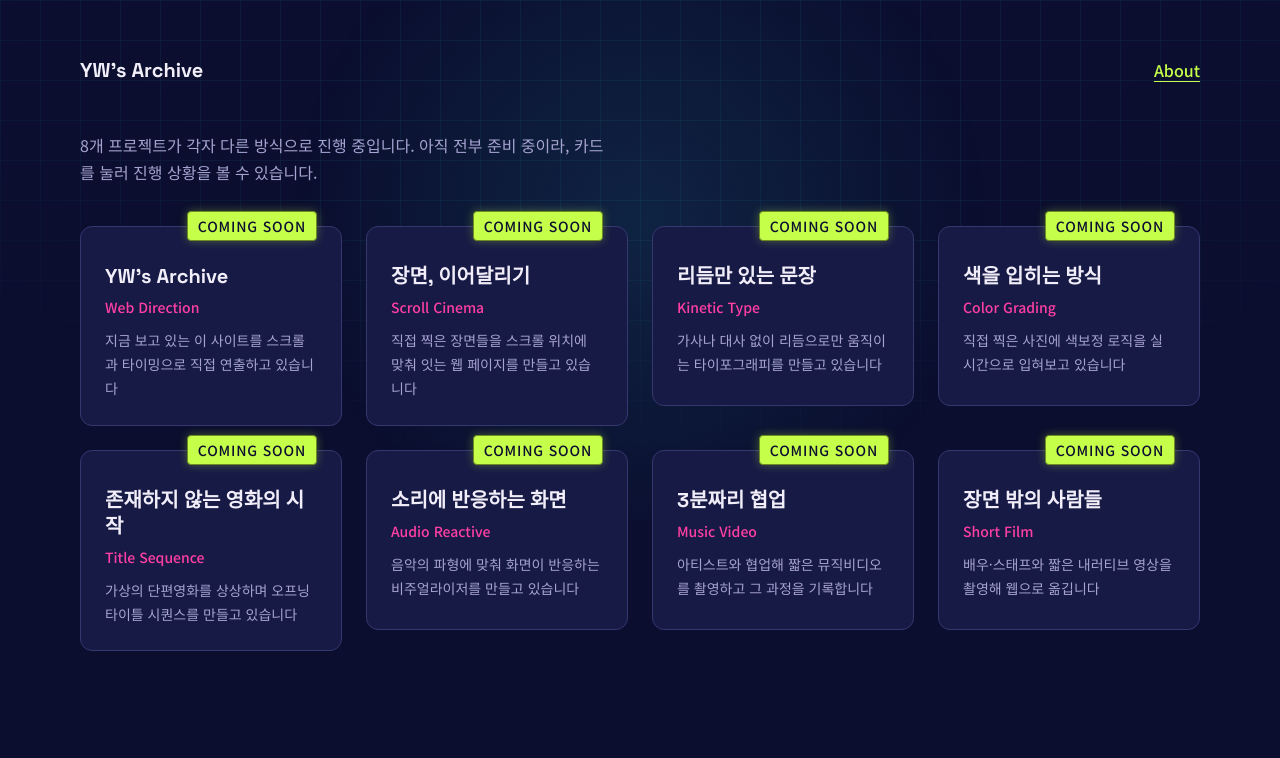
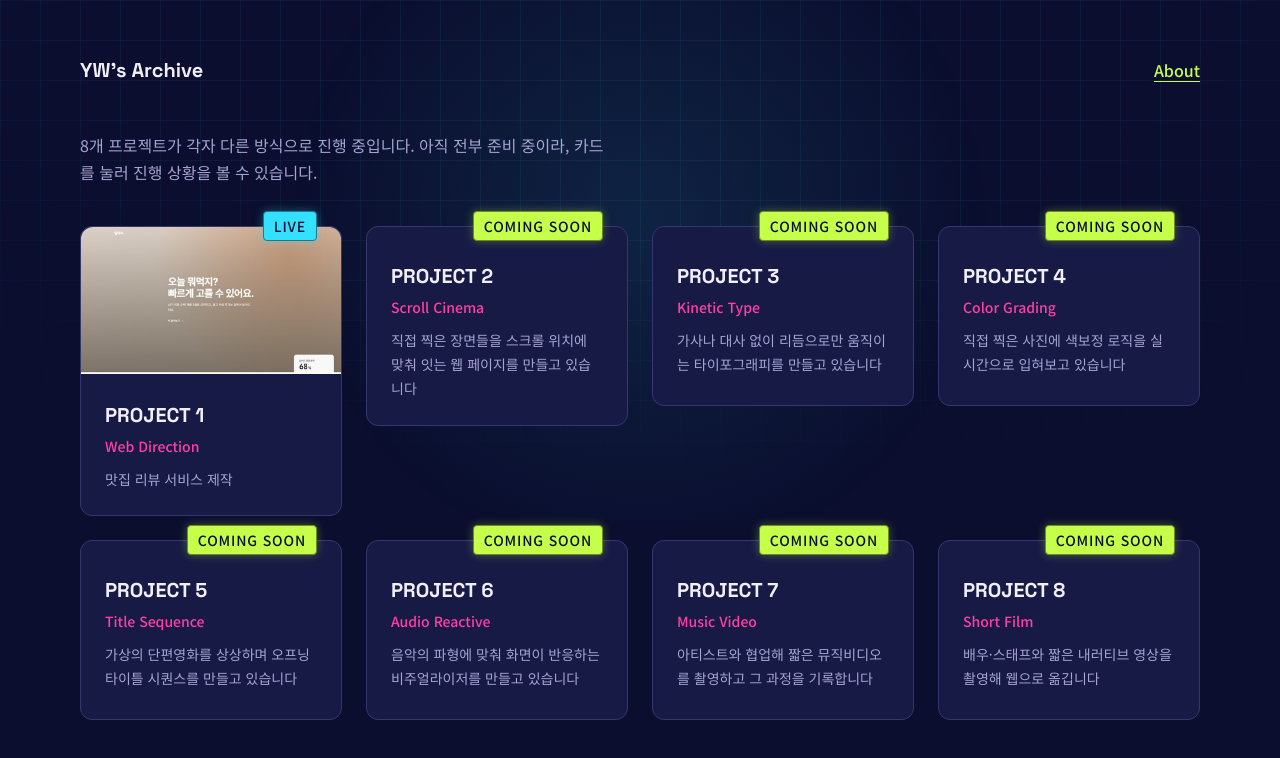
Before and after one commit to yehwoncho/YW-s-Archive, a plain HTML site: page projects.html in a window 1280 px wide. Drawn offline with Linux system fonts and the light colour scheme.

Commit message:
프로젝트 카드/인트로 텍스트 업데이트, 1번 카드 실사이트 연결
- 인트로 태그라인 문구 변경
- 카드 제목 PROJECT 1~8로 통일
- 1번 카드: 배포된 사이트(review-wu8n.vercel.app) 링크 연결, LIVE 배지, 설명 문구 변경, 첫 화면 썸네일 추가

```diff
--- a/projects.html
+++ b/projects.html
@@ -213,6 +213,16 @@
   box-shadow: 0 0 16px rgba(51,225,255,0.18);
 }
 
+/* 카드 썸네일 — 배포된 프로젝트의 첫 화면 캡처, 카드 상단 모서리까지 꽉 채움 */
+.card__thumb {
+  display: block;
+  width: calc(100% + 48px);
+  margin: -24px -24px 16px;
+  aspect-ratio: 16 / 9;
+  object-fit: cover;
+  border-radius: 12px 12px 0 0;
+}
+
 .card__badge {
   position: absolute;
   top: -1px;
@@ -228,6 +238,13 @@
   border: 1px solid #6E8B22;
   border-radius: 4px;
   box-shadow: 0 0 10px rgba(198,255,74,0.3);
+}
+
+/* LIVE 뱃지 — 배포된 프로젝트용, cyan 계열로 COMING SOON(lime)과 구분 */
+.card__badge--live {
+  background-color: var(--cyan);
+  border-color: #1B7A8C;
+  box-shadow: 0 0 10px rgba(51,225,255,0.35);
 }
 
 .card__title {
@@ -400,17 +417,18 @@
   <main>
     <ul class="grid" role="list" id="grid">
       <li>
-        <button class="card" type="button" data-index="0">
-          <span class="card__badge">COMING SOON</span>
-          <h2 class="card__title">YW's Archive</h2>
+        <a class="card" href="https://review-wu8n.vercel.app/" target="_blank" rel="noopener noreferrer" data-index="0">
+          <img class="card__thumb" src="assets/project1-thumb.jpg" alt="밥약속 웹사이트 첫 화면 스크린샷" loading="lazy">
+          <span class="card__badge card__badge--live">LIVE</span>
+          <h2 class="card__title">PROJECT 1</h2>
           <p class="card__field">Web Direction</p>
-          <p class="card__desc">지금 보고 있는 이 사이트를 스크롤과 타이밍으로 직접 연출하고 있습니다</p>
-        </button>
+          <p class="card__desc">맛집 리뷰 서비스 제작</p>
+        </a>
       </li>
       <li>
         <button class="card" type="button" data-index="1">
           <span class="card__badge">COMING SOON</span>
-          <h2 class="card__title">장면, 이어달리기</h2>
+          <h2 class="card__title">PROJECT 2</h2>
           <p class="card__field">Scroll Cinema</p>
           <p class="card__desc">직접 찍은 장면들을 스크롤 위치에 맞춰 잇는 웹 페이지를 만들고 있습니다</p>
         </button>
@@ -418,7 +436,7 @@
       <li>
         <button class="card" type="button" data-index="2">
           <span class="card__badge">COMING SOON</span>
-          <h2 class="card__title">리듬만 있는 문장</h2>
+          <h2 class="card__title">PROJECT 3</h2>
           <p class="card__field">Kinetic Type</p>
           <p class="card__desc">가사나 대사 없이 리듬으로만 움직이는 타이포그래피를 만들고 있습니다</p>
         </button>
@@ -426,7 +444,7 @@
       <li>
         <button class="card" type="button" data-index="3">
           <span class="card__badge">COMING SOON</span>
-          <h2 class="card__title">색을 입히는 방식</h2>
+          <h2 class="card__title">PROJECT 4</h2>
           <p class="card__field">Color Grading</p>
           <p class="card__desc">직접 찍은 사진에 색보정 로직을 실시간으로 입혀보고 있습니다</p>
         </button>
@@ -434,7 +452,7 @@
       <li>
         <button class="card" type="button" data-index="4">
           <span class="card__badge">COMING SOON</span>
-          <h2 class="card__title">존재하지 않는 영화의 시작</h2>
+          <h2 class="card__title">PROJECT 5</h2>
           <p class="card__field">Title Sequence</p>
           <p class="card__desc">가상의 단편영화를 상상하며 오프닝 타이틀 시퀀스를 만들고 있습니다</p>
         </button>
@@ -442,7 +460,7 @@
       <li>
         <button class="card" type="button" data-index="5">
           <span class="card__badge">COMING SOON</span>
-          <h2 class="card__title">소리에 반응하는 화면</h2>
+          <h2 class="card__title">PROJECT 6</h2>
           <p class="card__field">Audio Reactive</p>
           <p class="card__desc">음악의 파형에 맞춰 화면이 반응하는 비주얼라이저를 만들고 있습니다</p>
         </button>
@@ -450,7 +468,7 @@
       <li>
         <button class="card" type="button" data-index="6">
           <span class="card__badge">COMING SOON</span>
-          <h2 class="card__title">3분짜리 협업</h2>
+          <h2 class="card__title">PROJECT 7</h2>
           <p class="card__field">Music Video</p>
           <p class="card__desc">아티스트와 협업해 짧은 뮤직비디오를 촬영하고 그 과정을 기록합니다</p>
         </button>
@@ -458,7 +476,7 @@
       <li>
         <button class="card" type="button" data-index="7">
           <span class="card__badge">COMING SOON</span>
-          <h2 class="card__title">장면 밖의 사람들</h2>
+          <h2 class="card__title">PROJECT 8</h2>
           <p class="card__field">Short Film</p>
           <p class="card__desc">배우·스태프와 짧은 내러티브 영상을 촬영해 웹으로 옮깁니다</p>
         </button>
@@ -596,7 +614,9 @@
 
   grid.addEventListener('click', function (e) {
     var card = e.target.closest('.card');
-    if (card) openModal(card);
+    if (!card) return;
+    if (card.tagName === 'A') return; // 배포된 프로젝트 카드는 링크 기본 동작(새 탭 이동)만 수행
+    openModal(card);
   });
 
   closeBtn.addEventListener('click', closeModal);
```
Also changed, not shown: index.html (+1 -1 lines), assets/project1-thumb.jpg (added).
